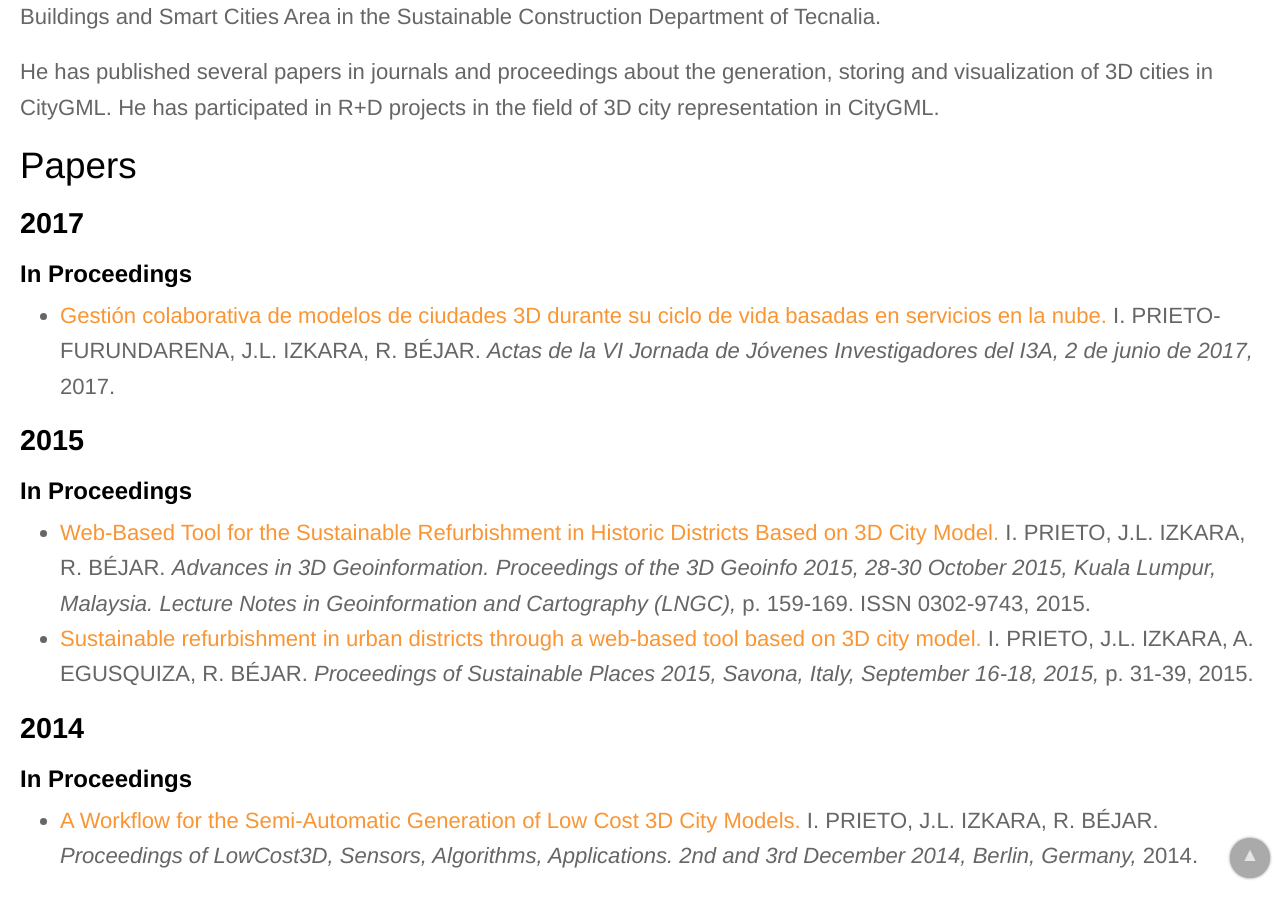
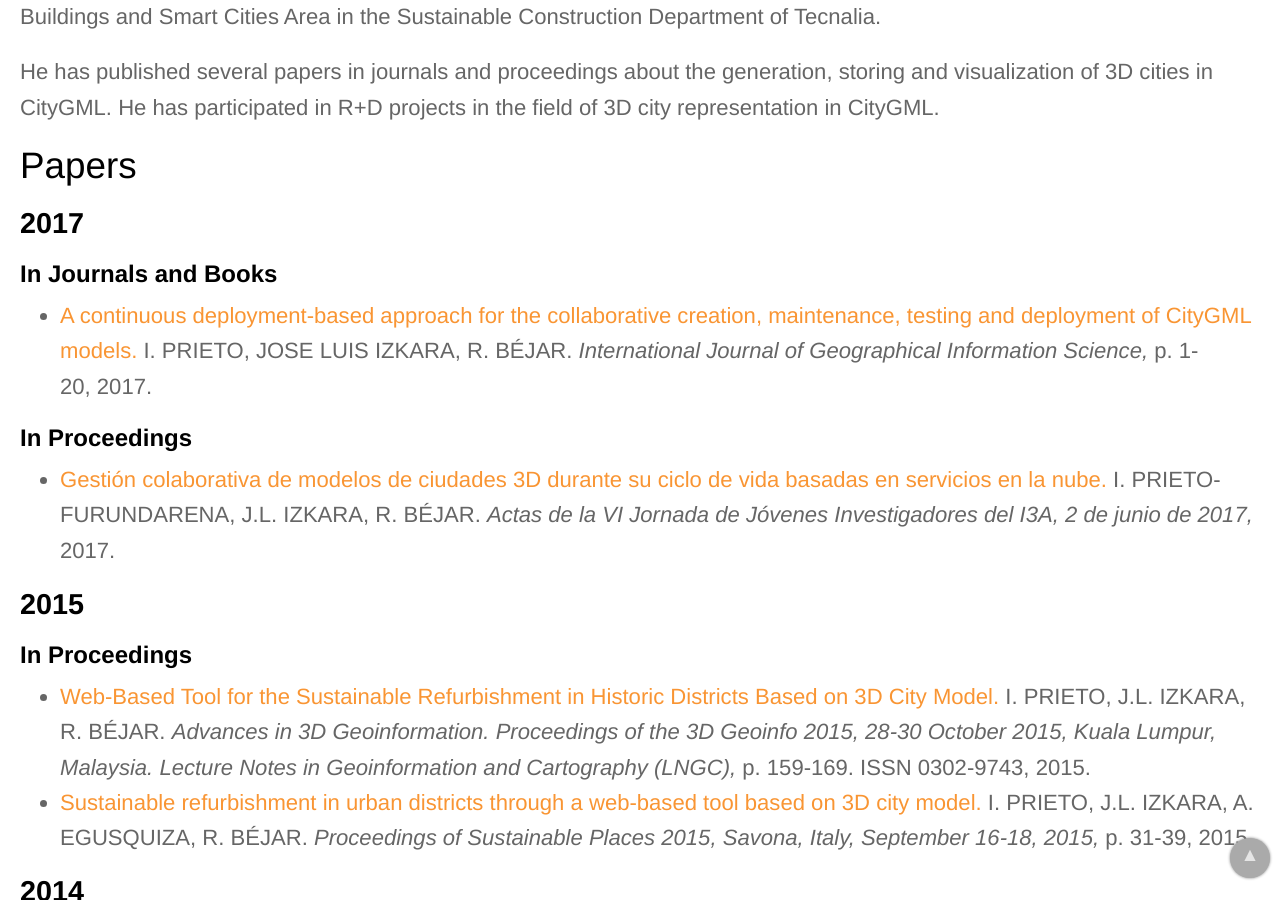
Before and after one commit to IAAA-Lab/IAAA-Lab.github.io, a Jekyll site: the page built from _staff/inaki.md, in a window 1280 px wide and 900 px high, scrolled down 602 px. Built offline with Jekyll 4.4.1, drawn with Linux system fonts in a browser that asks for light colours.

Commit message:
Añadido paper, publicado online, IJGIS tesis I. Prieto

```diff
--- a/_data/papers.yml
+++ b/_data/papers.yml
@@ -7,6 +7,14 @@
   authors: M.J. FERNÁNDEZ RUÍZ, F.J. ZARAZAGA-SORIA
   publication_book: "Zaragoza: Universidad de Zaragoza"
   year: 2017
+# -------------------
+- title: "A continuous deployment-based approach for the collaborative creation, maintenance, testing and deployment of CityGML models"
+  url: http://www.tandfonline.com/doi/full/10.1080/13658816.2017.1393543
+  authors: I. PRIETO, JOSE LUIS IZKARA, R. BÉJAR
+  publication: "International Journal of Geographical Information Science"
+  publication_detail: "p. 1-20"
+  year: 2017
+  doi: 10.1080/13658816.2017.1393543
 # -------------------
 - title: "Aggregation-based information retrieval system for geospatial data catalogs"
   url: http://www.tandfonline.com/doi/full/10.1080/13658816.2017.1319949
```
